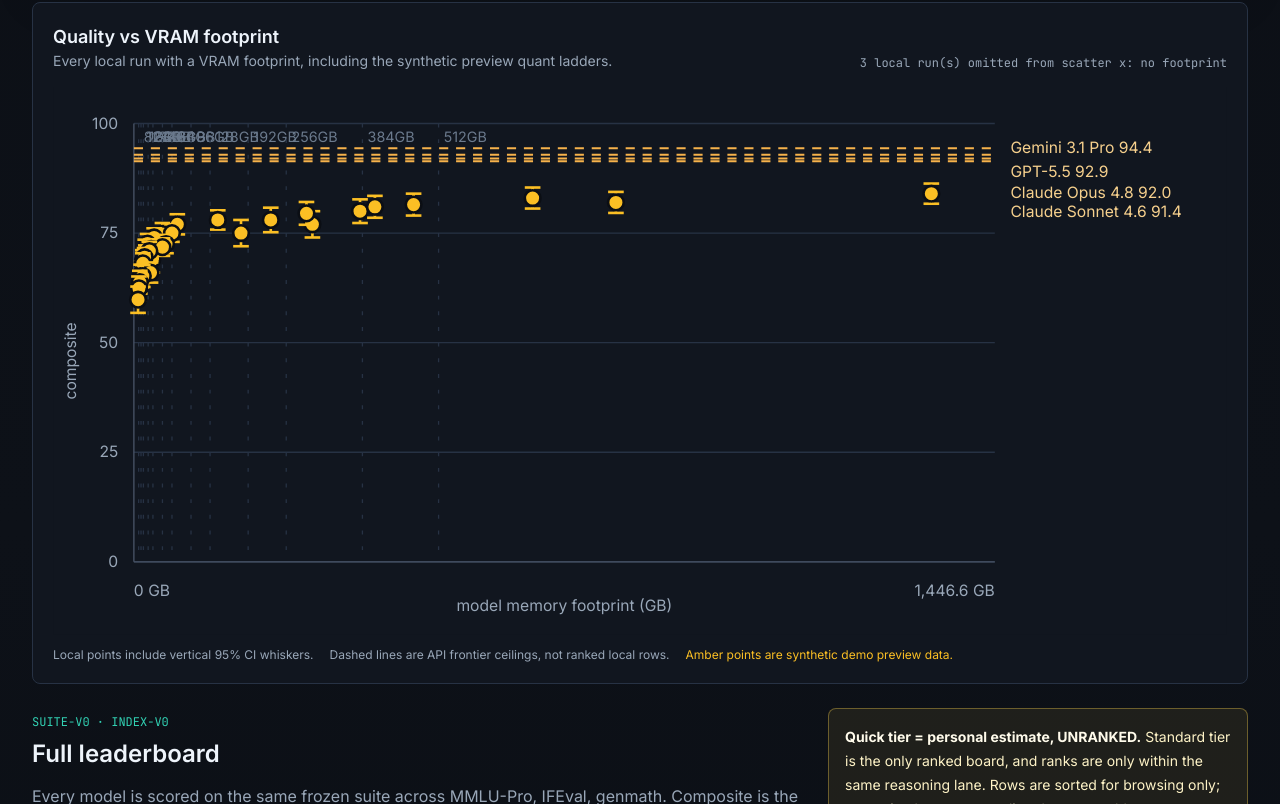
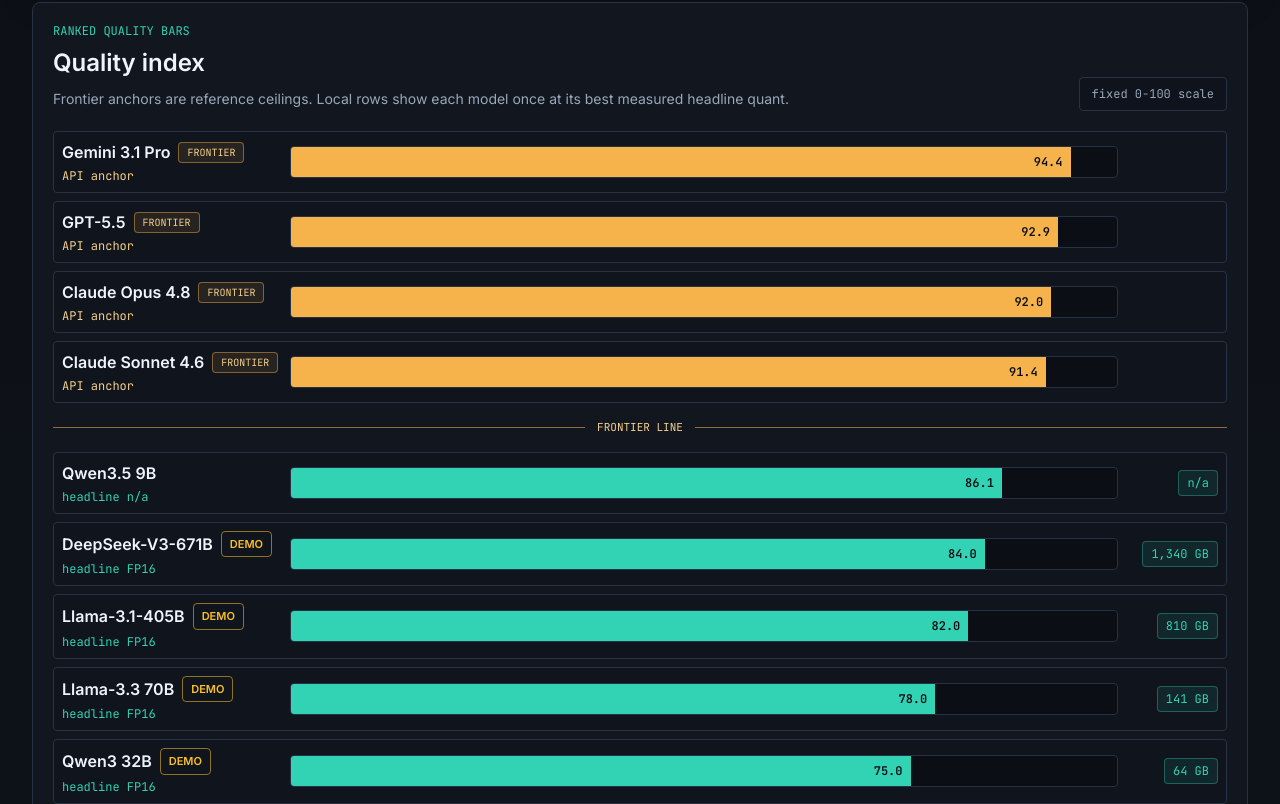
Before and after one commit to local-bench/local-bench, a Next.js app in the folder web/: page / in a window 1280 px wide. Shown: the part 1076-1880 px from the top of the page. Built offline with nearby package versions, Linux system fonts and the light colour scheme.

Commit message:
feat(web): replace home scatter with quality bars

```diff
--- a/web/app/page.tsx
+++ b/web/app/page.tsx
@@ -1,11 +1,11 @@
 import { HomeLeaderboard } from "@/components/home-leaderboard";
-import { QualityVramScatter } from "@/components/quality-vram-scatter";
+import { QualityBars } from "@/components/quality-bars";
 import { RigMatchFinder } from "@/components/rig-match-finder";
 import { AXIS_CONFIG } from "@/lib/axis-config";
 import { getHomePageData } from "@/lib/data";
 
 export default async function HomePage() {
-  const { anchorRuns, index, rigAnchors, rigCandidates, scatterRuns } = await getHomePageData();
+  const { anchorRuns, index, rigAnchors, rigCandidates } = await getHomePageData();
   const axisNames = AXIS_CONFIG.filter((axis) => index.models.some((model) => model.axes[axis.key] !== undefined)).map(
     (axis) => axis.label,
   );
@@ -13,15 +13,7 @@
   return (
     <main className="mx-auto flex w-full max-w-[1480px] flex-col gap-6 px-5 py-7 lg:px-8">
       <RigMatchFinder anchors={rigAnchors} candidates={rigCandidates} />
-      <QualityVramScatter
-        anchorRuns={anchorRuns}
-        ariaLabel="All local model quant runs plotted by composite quality and VRAM footprint with anchor ceiling lines"
-        description="Every local run with a VRAM footprint, including the synthetic preview quant ladders."
-        omittedLabel="local run(s) omitted from scatter x: no footprint"
-        runs={scatterRuns}
-        showPointLabels={false}
-        title="Quality vs VRAM footprint"
-      />
+      <QualityBars anchorRuns={anchorRuns} runs={rigCandidates} />
       <section className="flex flex-col gap-4">
         <div className="grid gap-5 border-b border-bench-line pb-5 lg:grid-cols-[1fr_420px] lg:items-end">
           <div>
--- /dev/null
+++ b/web/components/quality-bars.tsx
@@ -0,0 +1,116 @@
+import { DemoBadge } from "@/components/badges";
+import { formatGb, formatScore } from "@/lib/format";
+import { getRankedQualityRows, type AnchorQualityRow, type LocalQualityRow } from "@/lib/quality-bars";
+import type { AnchorReference } from "@/lib/data";
+import type { RigMatchCandidate } from "@/lib/rig-match";
+
+export function QualityBars({
+  anchorRuns,
+  runs,
+}: {
+  readonly anchorRuns: readonly AnchorReference[];
+  readonly runs: readonly RigMatchCandidate[];
+}) {
+  const rows = getRankedQualityRows({ anchorRuns, runs });
+  const ariaLabel = `Ranked Quality Bars showing ${rows.anchors.length} frontier anchors followed by ${rows.locals.length} local model representatives, with bar length on a fixed 0 to 100 composite quality scale.`;
+
+  return (
+    <section data-testid="quality-bars" className="rounded-lg border border-bench-line bg-bench-panel p-5">
+      <div className="mb-5 flex flex-wrap items-end justify-between gap-3">
+        <div>
+          <p className="font-mono text-xs uppercase tracking-normal text-bench-accent">Ranked Quality Bars</p>
+          <h2 className="mt-2 text-2xl font-semibold text-bench-text">Quality index</h2>
+          <p className="mt-2 max-w-3xl text-sm leading-6 text-bench-muted">
+            Frontier anchors are reference ceilings. Local rows show each model once at its best measured headline quant.
+          </p>
+        </div>
+        <div className="rounded border border-bench-line bg-bench-panel-2 px-3 py-2 font-mono text-xs text-bench-muted">
+          fixed 0-100 scale
+        </div>
+      </div>
+
+      <div role="img" aria-label={ariaLabel} className="space-y-2">
+        <div className="space-y-2">
+          {rows.anchors.map((row) => (
+            <QualityBarRow key={row.id} row={row} />
+          ))}
+        </div>
+
+        <div className="flex items-center gap-3 py-2" aria-hidden="true">
+          <div className="h-px flex-1 bg-bench-anchor/55" />
+          <span className="font-mono text-[11px] uppercase text-bench-anchor-soft">frontier line</span>
+          <div className="h-px flex-1 bg-bench-anchor/55" />
+        </div>
+
+        <div className="space-y-2">
+          {rows.locals.map((row) => (
+            <QualityBarRow key={row.id} row={row} />
+          ))}
+        </div>
+
+        <dl className="sr-only">
+          {rows.anchors.map((row) => (
+            <div key={row.id}>
+              <dt>{row.modelLabel}</dt>
+              <dd>frontier score {formatScore(row.score)}</dd>
+            </div>
+          ))}
+          {rows.locals.map((row) => (
+            <div key={row.id}>
+              <dt>{row.modelLabel}</dt>
+              <dd>
+                local {row.quantLabel ?? "n/a"} score {formatScore(row.score)} VRAM {formatGb(row.vramFootprintGb)}
+              </dd>
+            </div>
+          ))}
+        </dl>
+      </div>
+    </section>
+  );
+}
+
+function QualityBarRow({ row }: { readonly row: AnchorQualityRow | LocalQualityRow }) {
+  const isAnchor = row.kind === "anchor";
+  const fillClass = isAnchor ? "bg-bench-anchor" : "bg-bench-accent";
+  const labelClass = isAnchor ? "text-bench-anchor-soft" : "text-bench-accent";
+
+  return (
+    <div className="grid min-w-0 gap-2 rounded border border-bench-line bg-bench-panel-2/55 p-2 sm:grid-cols-[minmax(0,220px)_minmax(0,1fr)_92px] sm:items-center">
+      <div className="min-w-0">
+        <div className="flex min-w-0 items-center gap-2">
+          <span className="truncate font-semibold text-bench-text">{row.modelLabel}</span>
+          {isAnchor ? (
+            <span className="shrink-0 rounded border border-bench-anchor/45 bg-bench-anchor/10 px-2 py-0.5 font-mono text-[10px] uppercase text-bench-anchor-soft">
+              frontier
+            </span>
+          ) : row.demo ? (
+            <DemoBadge />
+          ) : null}
+        </div>
+        <div className={["mt-1 truncate font-mono text-xs", labelClass].join(" ")}>
+          {isAnchor ? "API anchor" : `headline ${row.quantLabel ?? "n/a"}`}
+        </div>
+      </div>
+
+      <div className="relative h-8 overflow-hidden rounded border border-bench-line bg-bench-bg">
+        <div className="absolute inset-0 grid grid-cols-4">
+          <span className="border-r border-bench-line/70" />
+          <span className="border-r border-bench-line/70" />
+          <span className="border-r border-bench-line/70" />
+          <span />
+        </div>
+        <div className={["relative flex h-full items-center justify-end pr-2", fillClass].join(" ")} style={{ width: `${row.barWidthPercent}%` }}>
+          <span className="font-mono text-xs font-semibold text-bench-bg">{formatScore(row.score)}</span>
+        </div>
+      </div>
+
+      {isAnchor ? (
+        <div aria-hidden="true" />
+      ) : (
+        <div className="w-fit rounded border border-bench-accent/35 bg-bench-accent/10 px-2 py-1 font-mono text-xs text-bench-accent sm:ml-auto">
+          {formatGb(row.vramFootprintGb)}
+        </div>
+      )}
+    </div>
+  );
+}
--- /dev/null
+++ b/web/lib/quality-bars.ts
@@ -0,0 +1,104 @@
+import { clampScore } from "./format";
+import type { AnchorReference } from "./data";
+import type { RigMatchCandidate } from "./rig-match";
+
+export type AnchorQualityRow = {
+  readonly barWidthPercent: number;
+  readonly id: string;
+  readonly kind: "anchor";
+  readonly modelLabel: string;
+  readonly score: number;
+};
+
+export type LocalQualityRow = {
+  readonly barWidthPercent: number;
+  readonly demo: boolean;
+  readonly id: string;
+  readonly kind: "local";
+  readonly modelLabel: string;
+  readonly quantLabel: string | null;
+  readonly score: number;
+  readonly vramFootprintGb: number | null;
+};
+
+export type QualityRows = {
+  readonly anchors: readonly AnchorQualityRow[];
+  readonly locals: readonly LocalQualityRow[];
+};
+
+export function getRankedQualityRows({
+  anchorRuns,
+  runs,
+}: {
+  readonly anchorRuns: readonly AnchorReference[];
+  readonly runs: readonly RigMatchCandidate[];
+}): QualityRows {
+  const anchors = [...anchorRuns].sort(compareAnchors).map((anchor) => ({
+    barWidthPercent: clampScore(anchor.composite.point),
+    id: anchor.run_id,
+    kind: "anchor" as const,
+    modelLabel: anchor.model_label,
+    score: anchor.composite.point,
+  }));
+  const localsByModel = new Map<string, RigMatchCandidate>();
+  for (const run of runs) {
+    if (run.kind !== "community") {
+      continue;
+    }
+    const current = localsByModel.get(run.modelSlug);
+    if (current === undefined || isBetterRepresentative(run, current)) {
+      localsByModel.set(run.modelSlug, run);
+    }
+  }
+  const locals = [...localsByModel.values()].sort(compareLocalRuns).map((run) => ({
+    barWidthPercent: clampScore(run.score.point),
+    demo: run.demo,
+    id: run.runId,
+    kind: "local" as const,
+    modelLabel: run.modelLabel,
+    quantLabel: run.quantLabel,
+    score: run.score.point,
+    vramFootprintGb: run.vramFootprintGb,
+  }));
+  return { anchors, locals };
+}
+
+function compareAnchors(left: AnchorReference, right: AnchorReference): number {
+  return right.composite.point - left.composite.point || left.model_label.localeCompare(right.model_label);
+}
+
+function compareLocalRuns(left: RigMatchCandidate, right: RigMatchCandidate): number {
+  return right.score.point - left.score.point || left.modelLabel.localeCompare(right.modelLabel);
+}
+
+function isBetterRepresentative(candidate: RigMatchCandidate, current: RigMatchCandidate): boolean {
+  const scoreDelta = candidate.score.point - current.score.point;
+  if (scoreDelta !== 0) {
+    return scoreDelta > 0;
+  }
+  const candidateVram = candidate.vramFootprintGb ?? Number.POSITIVE_INFINITY;
+  const currentVram = current.vramFootprintGb ?? Number.POSITIVE_INFINITY;
+  if (candidateVram !== currentVram) {
+    return candidateVram < currentVram;
+  }
+  return quantRank(candidate.quantLabel) < quantRank(current.quantLabel);
+}
+
+function quantRank(quantLabel: string | null): number {
+  switch (quantLabel) {
+    case "FP16":
+      return 0;
+    case "Q8_0":
+      return 1;
+    case "Q5_K_M":
+      return 2;
+    case "Q4_K_M":
+      return 3;
+    case "Q3_K_M":
+      return 4;
+    case null:
+      return 6;
+    default:
+      return 5;
+  }
+}
```
Also changed, not shown: 2 other files (tests, documents, lock files or other folders).
